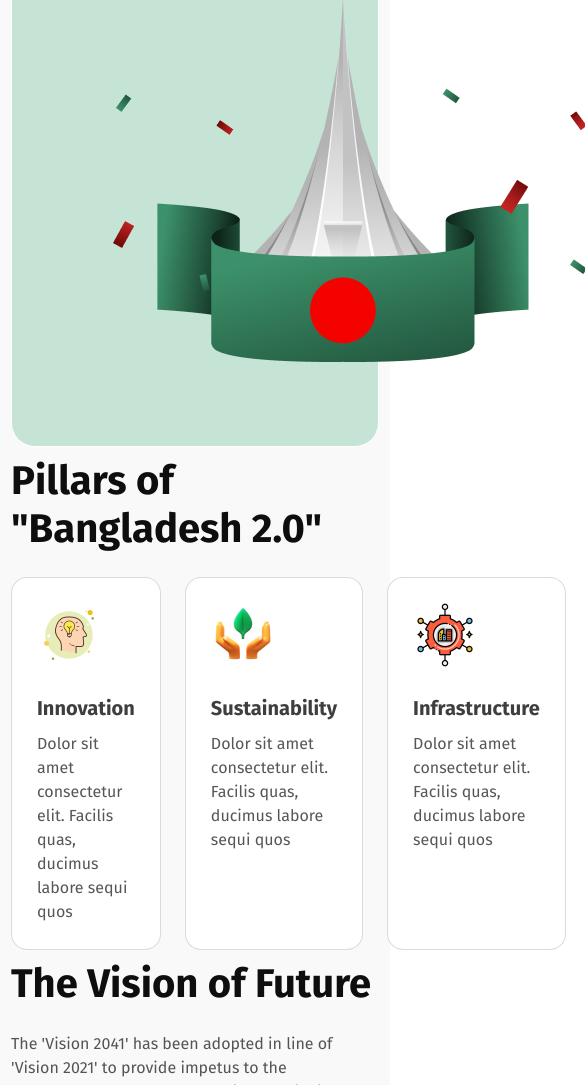
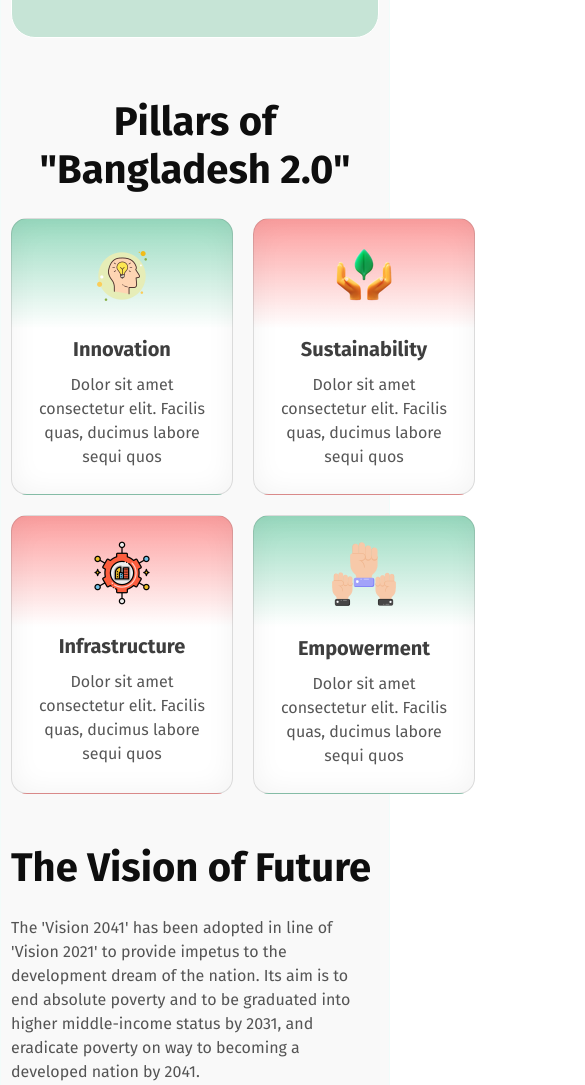
Before and after one commit to sajjadjim/Assignment-1--Bnagladesh-2.0, a plain HTML site: page index.html in a window 390 px wide. Shown: the part 915-2000 px from the top of the page, 585 px wide, since content can reach past the window. Drawn offline with Linux system fonts and the light colour scheme.

Commit message:
Done responsive 100%

```diff
--- a/index.html
+++ b/index.html
@@ -1,13 +1,14 @@
 <!DOCTYPE html>
 <html lang="en">
+
 <head>
   <meta charset="UTF-8">
   <meta name="viewport" content="width=device-width, initial-scale=1.0">
-    <link rel="shortcut icon" href="assets/icons8-bangladesh-96.png"
-      type="image/x-icon">
+  <link rel="shortcut icon" href="assets/icons8-bangladesh-96.png" type="image/x-icon">
   <link rel="stylesheet" href="styles/style.css">
   <title>Bangladesh 2.0</title>
 </head>
+
 <body>
   <header>
     <div>
@@ -32,25 +33,25 @@
     <section class="section_2">
       <h1 class="section_2_h1">Pillars of "Bangladesh 2.0"</h1>
       <div class="section_2_card">
-          <div>
+        <div class="card_1">
           <img src="assets/icons8-innovation-64.png" alt="card1">
           <h4 class="section_2_card_h4">Innovation</h4>
           <p class="section_2_card_p">Dolor sit amet consectetur elit. Facilis
             quas, ducimus labore sequi quos </p>
         </div>
-          <div style="margin-left: 24px;">
+        <div class="card_2">
           <img src="assets/icons8-sustainability-64.png" alt="card2">
           <h4 class="section_2_card_h4">Sustainability</h4>
           <p class="section_2_card_p">Dolor sit amet consectetur elit. Facilis
             quas, ducimus labore sequi quos </p>
         </div>
-          <div style="margin: 0px 24px;">
+        <div class="card_2">
           <img src="assets/icons8-infrastructure-64.png" alt="card3">
           <h4 class="section_2_card_h4">Infrastructure</h4>
           <p class="section_2_card_p">Dolor sit amet consectetur elit. Facilis
             quas, ducimus labore sequi quos </p>
         </div>
-          <div>
+        <div class="card_1">
           <img src="assets/icons8-empowerment-66.png" alt="card4">
           <h4 class="section_2_card_h4">Empowerment</h4>
           <p class="section_2_card_p">Dolor sit amet consectetur elit. Facilis
@@ -60,49 +61,47 @@
     </section>
     <section class="section_3">
       <h1>The Vision of Future</h1>
-        <p>The 'Vision 2041' has been adopted in line of 'Vision 2021' to provide impetus to the development dream of the nation. Its aim is to end absolute poverty and to be graduated into higher middle-income status by 2031, and eradicate poverty on way to becoming a developed nation by 2041.</p>
+      <p>The 'Vision 2041' has been adopted in line of 'Vision 2021' to provide impetus to the development dream of the
+        nation. Its aim is to end absolute poverty and to be graduated into higher middle-income status by 2031, and
+        eradicate poverty on way to becoming a developed nation by 2041.</p>
       <div class="section3-card">
-          <div class="section3_card"
-            style="box-sizing: border-box;border-radius: 16px;
+        <div class="section3_card" style="box-sizing: border-box;border-radius: 16px;
 background: rgba(84, 144, 245, 0.2);">
           <img src="assets/icons8-digital-transformation-64.png" alt>
           <h4>Digital Transformation</h4>
           <p>Creating a nationwide digital ecosystem to enhance connectivity
             and access to services for all citizens.</p>
-            <a class="section3_btn" style="background: rgb(84, 144, 245);"
-              href>Learn More</a>
+          <a class="section3_btn" style="background: rgb(84, 144, 245);" href>Learn More</a>
         </div>
-          <div class="section3_card"
-            style="box-sizing: border-box;border-radius: 16px;
+        <div class="section3_card" style="box-sizing: border-box;border-radius: 16px;
 background: rgb(198, 228, 214); margin: 0px 24px;">
           <img src="assets/icons8-energy-64.png" alt="card2">
           <h4>Green Energy</h4>
           <p>Investments in solar and wind energy to ensure a sustainable and
             eco-friendly future.</p>
-            <a class="section3_btn" style="background: rgb(9, 161, 92);"
-              href>Learn More</a>
+          <a class="section3_btn" style="background: rgb(9, 161, 92);" href>Learn More</a>
         </div>
-          <div class="section3_card"
-            style="box-sizing: border-box;border-radius: 16px;
+        <div class="section3_card" style="box-sizing: border-box;border-radius: 16px;
 background: rgb(247, 235, 207);">
           <img src="assets/icons8-modern-hookah-64.png" alt="card3">
           <h4>Modern Infrastructure</h4>
           <p>Building state-of-the-art infrastructure to support economic
             growth and global competitiveness.</p>
-            <a class="section3_btn" style="background: rgb(255, 194, 57);"
-              href>Learn More</a>
+          <a class="section3_btn" style="background: rgb(255, 194, 57);" href>Learn More</a>
         </div>
       </div>
     </section>
     <section class="section4">
-        <div><p>I strongly believe that we can create a poverty-free world, if
+      <div>
+        <p>I strongly believe that we can create a poverty-free world, if
           we want to.... In that kind of world, [the] only place you can see
           poverty is in the museum. When school children will be on a tour of
           the poverty museum, they will be horrified to see the misery and
           indignity of human beings. They will blame their forefathers for
           tolerating this inhuman condition to continue in a massive way.</p>
         <h4>Dr. Muhammad Yunus</h4>
-          <p class="p">Chief Adviser of the People's Republic of Bangladesh</p></div>
+        <p class="p">Chief Adviser of the People's Republic of Bangladesh</p>
+      </div>
     </section>
     <section class="section5">
       <h1>Your Opinion Matters</h1>
@@ -191,9 +190,8 @@ background: linear-gradient(180.00deg, rgb(202, 224, 172),rgba(255, 255, 255, 0)
               justification, be able to speak of humankind as civilized</p>
             <a class="btn" href="http://www.bangladesh.com">Read More</a>
           </div>
-            <div class="picture"><img
-                style="margin-right: -32px; margin-left: 32px;"
-                src="assets/metrorail.jpg" alt></div>
+          <div class="picture"><img style="margin-right: -32px; margin-left: 32px;" src="assets/metrorail.jpg" alt>
+          </div>
         </div>
       </div>
       <div class="section6_details" style="box-shadow: inset 0px 0px 28.3px 0.94px rgba(0, 0, 0, 0.05);
@@ -227,9 +225,8 @@ background: linear-gradient(180.00deg, rgb(238, 183, 183),rgba(255, 255, 255, 0)
               justification, be able to speak of humankind as civilized</p>
             <a class="btn" href="http://www.bangladesh.com">Read More</a>
           </div>
-            <div class="picture"><img
-                style="margin-right: -32px; margin-left: 32px;"
-                src="assets/bangldesh_freedome.jpg" alt></div>
+          <div class="picture"><img style="margin-right: -32px; margin-left: 32px;" src="assets/bangldesh_freedome.jpg"
+              alt></div>
         </div>
       </div>
     </section>
@@ -249,8 +246,7 @@ background: linear-gradient(180.00deg, rgb(238, 183, 183),rgba(255, 255, 255, 0)
           </ul>
         </div>
       </div>
-        <input class="other_amount_taka" type="number"
-          placeholder="Other amount (Taka)" required>
+      <input class="other_amount_taka" type="number" placeholder="Other amount (Taka)" required>
       <div><a class="btn" href>Done Now</a></div>
     </section>
     <section class="section8">
@@ -269,14 +265,12 @@ background: linear-gradient(180.00deg, rgb(238, 183, 183),rgba(255, 255, 255, 0)
       <h1>Bangladesh 2.0</h1>
       <hr>
       <ul>
-          <li><a href="http://www.facebook.com" target="_blank"><img
-                src="assets/facebook.png" alt="facebook"></a></li>
-          <li><a href="http://www.instagram.com" target="_blank"><img
-                src="assets/instagram.png" alt="instagram"></a></li>
-          <li><a href="http://www.x.com" target="_blank"><img src="assets/x.png"
-                alt></a></li>
+        <li><a href="http://www.facebook.com" target="_blank"><img src="assets/facebook.png" alt="facebook"></a></li>
+        <li><a href="http://www.instagram.com" target="_blank"><img src="assets/instagram.png" alt="instagram"></a></li>
+        <li><a href="http://www.x.com" target="_blank"><img src="assets/x.png" alt></a></li>
       </ul>
     </div>
   </footer>
 </body>
+
 </html>
--- a/styles/style.css
+++ b/styles/style.css
@@ -120,8 +120,23 @@ main {
 }
 
 .section_2_card {
-    display: flex;
+    display: grid;
+    grid-template-columns: repeat(4, 1fr);
     justify-content: space-between;
+    gap: 15px;
+}
+
+/* card linear gradient color given here code */
+.section_2_card .card_1,
+.card_4 {
+    box-shadow: inset 0px 0px 28.3px 0.94px rgba(0, 0, 0, 0.05);
+    background: linear-gradient(180.00deg, rgb(153, 219, 192), rgba(255, 255, 255, 0) 40%), rgb(255, 255, 255);
+}
+
+.section_2_card .card_2,
+.card_3 {
+    box-shadow: inset 0px 0px 28.3px 0.94px rgba(0, 0, 0, 0.05);
+    background: linear-gradient(180.00deg, rgb(253, 159, 159), rgba(255, 255, 255, 0) 40%), rgb(255, 255, 255);
 }
 
 .section_2_card h4 {
@@ -340,9 +355,10 @@ select {
 
 
 /*                 shared section 6 card css here write                  */
-.section6_details{
-        box-shadow: 10px 10px 10px rgb(255, 123, 0);
+.section6_details {
+    box-shadow: 10px 10px 10px rgb(255, 123, 0);
 }
+
 .section6_details>div {
     display: flex;
 }
@@ -620,16 +636,39 @@ footer ul li {
 
     }
 
+    /* navigation css code media query */
+    .navigation_bar {
+        padding: 10px;
+        flex-direction: row;
+    }
+
     /* hero contain here */
+    .section_1_picture {
+        width: 100%;
+        position: relative;
+        margin: 0px;
+        padding: 0px;
+        top: 40px;
+        left: -70px;
+
+    }
+
     .section_1_contain h1 {
         color: rgb(14, 14, 14);
-        font-size: 56px;
+        font-size: 2rem;
         font-weight: 700;
         text-align: left;
         margin: 0px;
-        margin-bottom: 50px;
+        margin-bottom: 25px;
     }
 
+    /* Explore new Bangladesh Button */
+    .btn {
+        font-size: 0.8rem;
+        padding: 10px;
+    }
+
+    /* section 8 css start from here */
     .section8 {
         margin: 30px 10px 20px 10px;
     }
@@ -658,7 +697,7 @@ footer ul li {
         box-sizing: border-box;
         border-radius: 16px;
         padding: 20px;
-        font-size: 2.5rem;
+        font-size: 2rem;
         font-weight: 700;
         margin: 10px;
     }
@@ -675,4 +714,31 @@ footer ul li {
         line-height: 24px;
         margin: 0px -70px 10px -70px;
     }
+
+    /* section 2 card start from here */
+    .section_2_h1 {
+        margin-top: 60px;
+        text-align: center;
+    }
+
+    .section_2_card {
+        display: grid;
+        grid-template-columns: repeat(2, 1fr);
+        gap: 20px;
+        margin-bottom: 50px;
+        margin-left: 0px;
+        margin-right: 0px;
+    }
+
+    .section_2_card>div {
+        width: 170px;
+        text-align: center;
+    }
+
+    .section7 input {
+        height: 10px;
+        width: 200px;
+        border-radius: 16px;
+        border: 1px solid rgb(139, 137, 137);
+    }
 }
```
Lines whose indentation alone changed are shown as unchanged.
